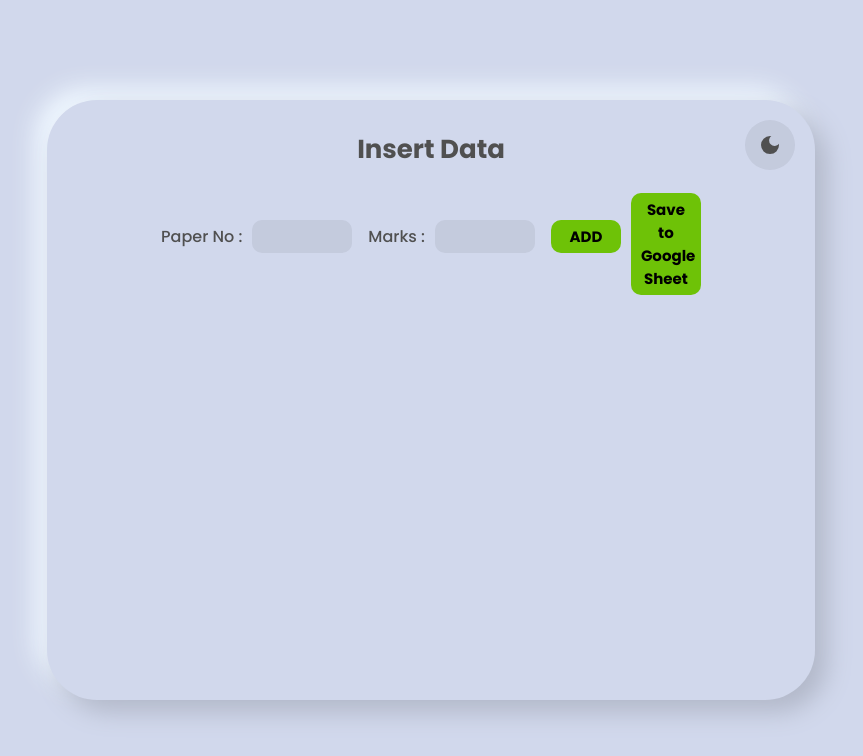
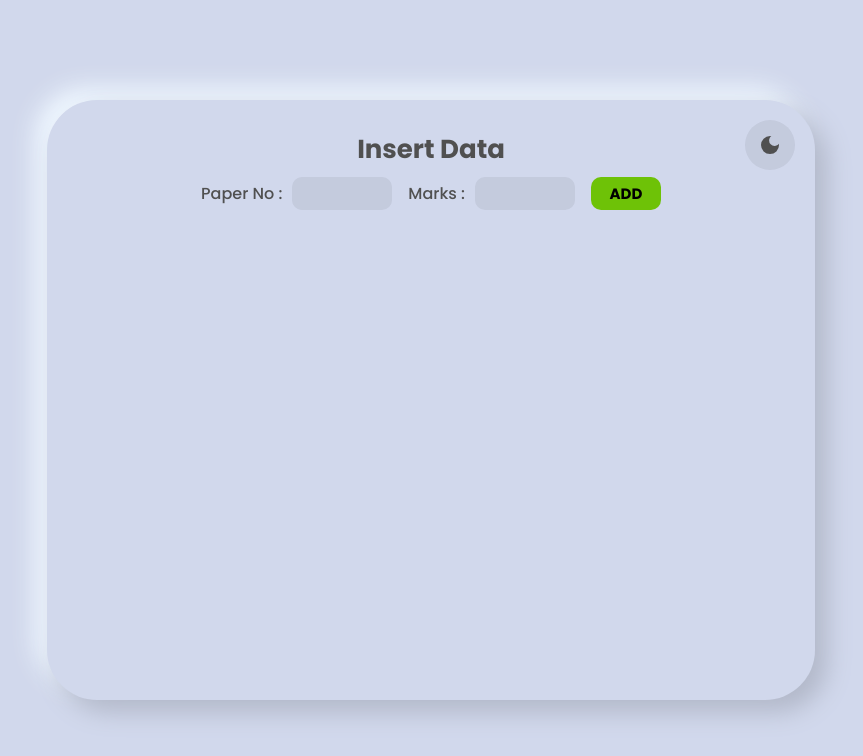
Before and after one commit to praveenthyaga0623/newpaper-mark, a plain HTML site: page edit.html in a window 1280 px wide. Shown: the whole page, without its empty margins (209-1072 px from the left). Drawn offline with nearby package versions, Linux system fonts and the light colour scheme; no server answers.

Commit message:
Update edit.html

```diff
--- a/edit.html
+++ b/edit.html
@@ -59,9 +59,7 @@
 
           <div><button id="myButton" onclick="addData()" ondblclick="" class="add">ADD</button>
 
-          <div style="text-align: center; margin-top: 1rem;">
-  <button onclick="saveToGoogleSheet()" class="add">Save to Google Sheet</button>
-</div>
+
           </div>
         </div>
 
```
